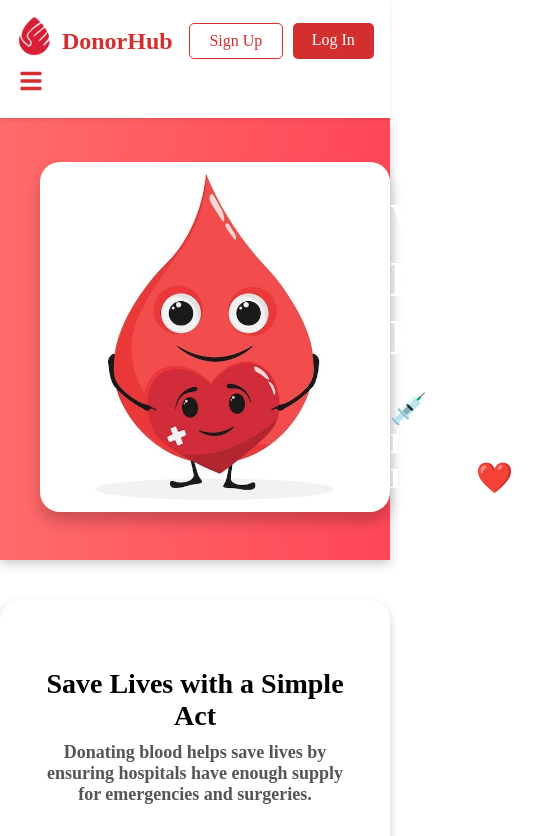
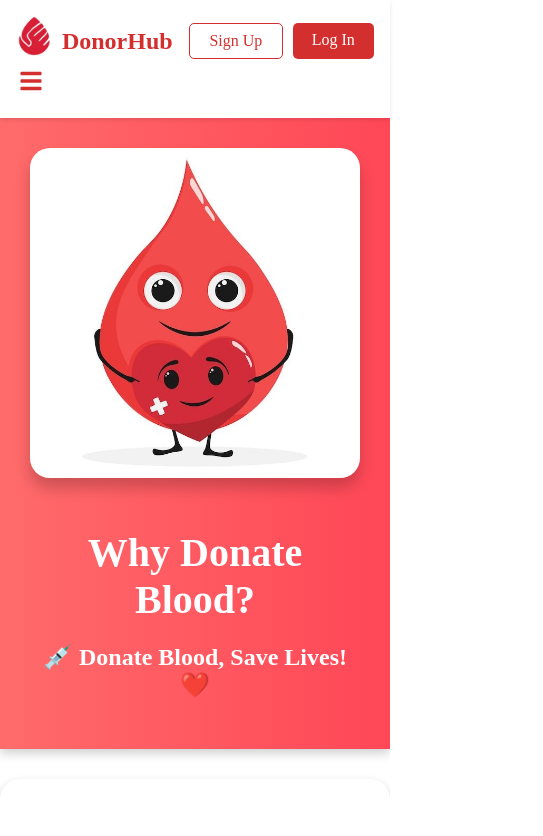
Before and after one commit to Kunal-1L/DonorHub, a React (Vite) app in the folder frontend/: page /why-donate in a window 390 px wide. Shown: the top 836 px of the page, 543 px wide, since content can reach past the window. Built offline with nearby package versions, Linux system fonts and the light colour scheme; no server answers.

Commit message:
Update css

```diff
--- a/frontend/src/components/WhyDonate.module.css
+++ b/frontend/src/components/WhyDonate.module.css
@@ -116,3 +116,59 @@
     transform: translateY(0);
   }
 }
+
+@keyframes slideIn {
+  0% {
+    opacity: 0;
+    transform: translateX(-30px);
+  }
+  100% {
+    opacity: 1;
+    transform: translateX(0);
+  }
+}
+
+@media (max-width: 768px) {
+  .top_section {
+    flex-direction: column;
+    align-items: center;
+    padding: 30px;
+  }
+
+  .top_left img {
+    height: auto;
+    max-width: 100%;
+    margin-bottom: 20px;
+  }
+
+  .top_right {
+    max-width: 100%;
+    text-align: center;
+  }
+
+  .top_right h1 {
+    font-size: 40px;
+  }
+
+  .top_right h2 {
+    font-size: 24px;
+  }
+
+  .bottom_section {
+    padding: 30px;
+    margin-top: 30px;
+  }
+
+  .bottom_section li {
+    font-size: 18px;
+    margin: 10px 0;
+  }
+
+  .bottom_section h3 {
+    font-size: 24px;
+  }
+
+  .bottom_section p {
+    font-size: 16px;
+  }
+}
```
